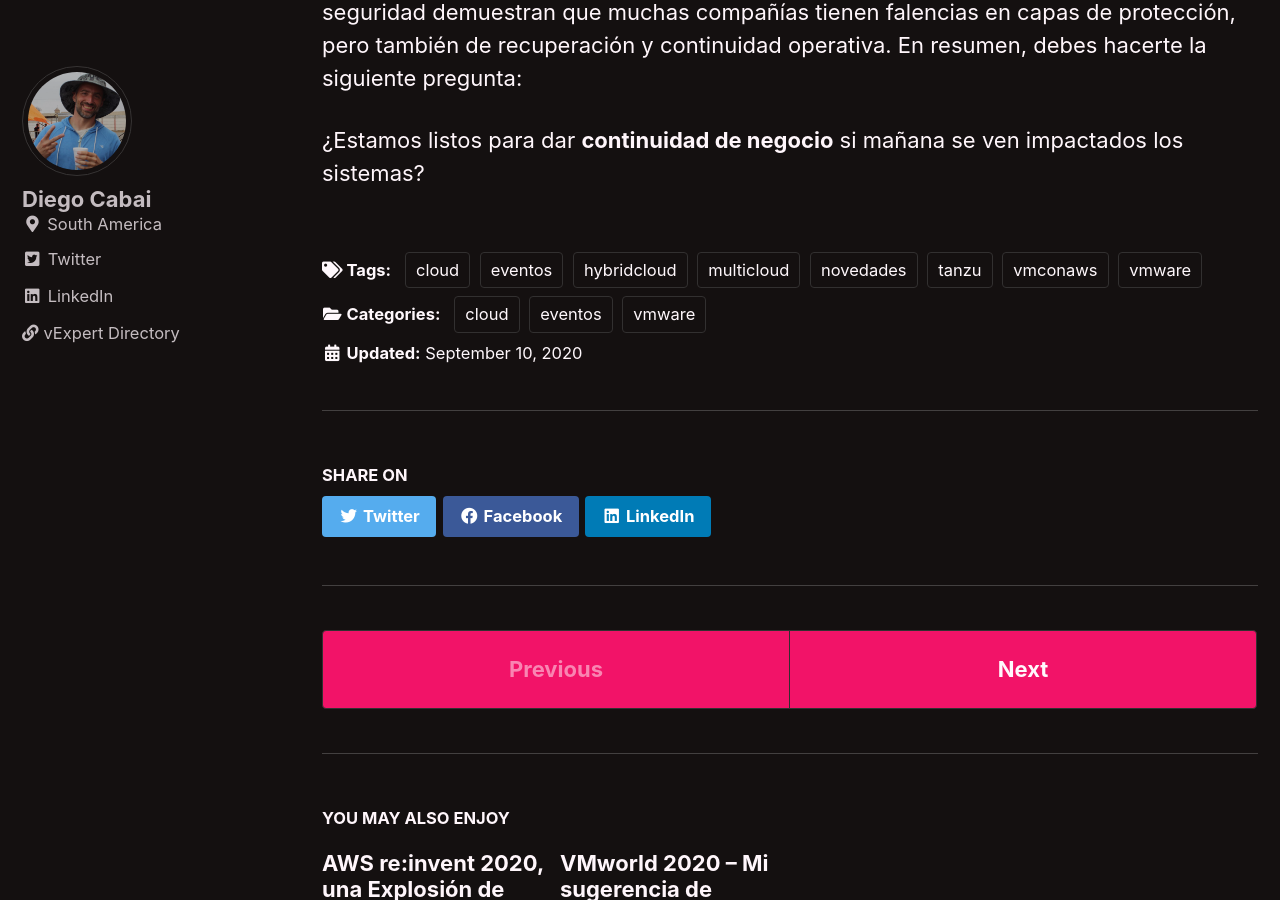
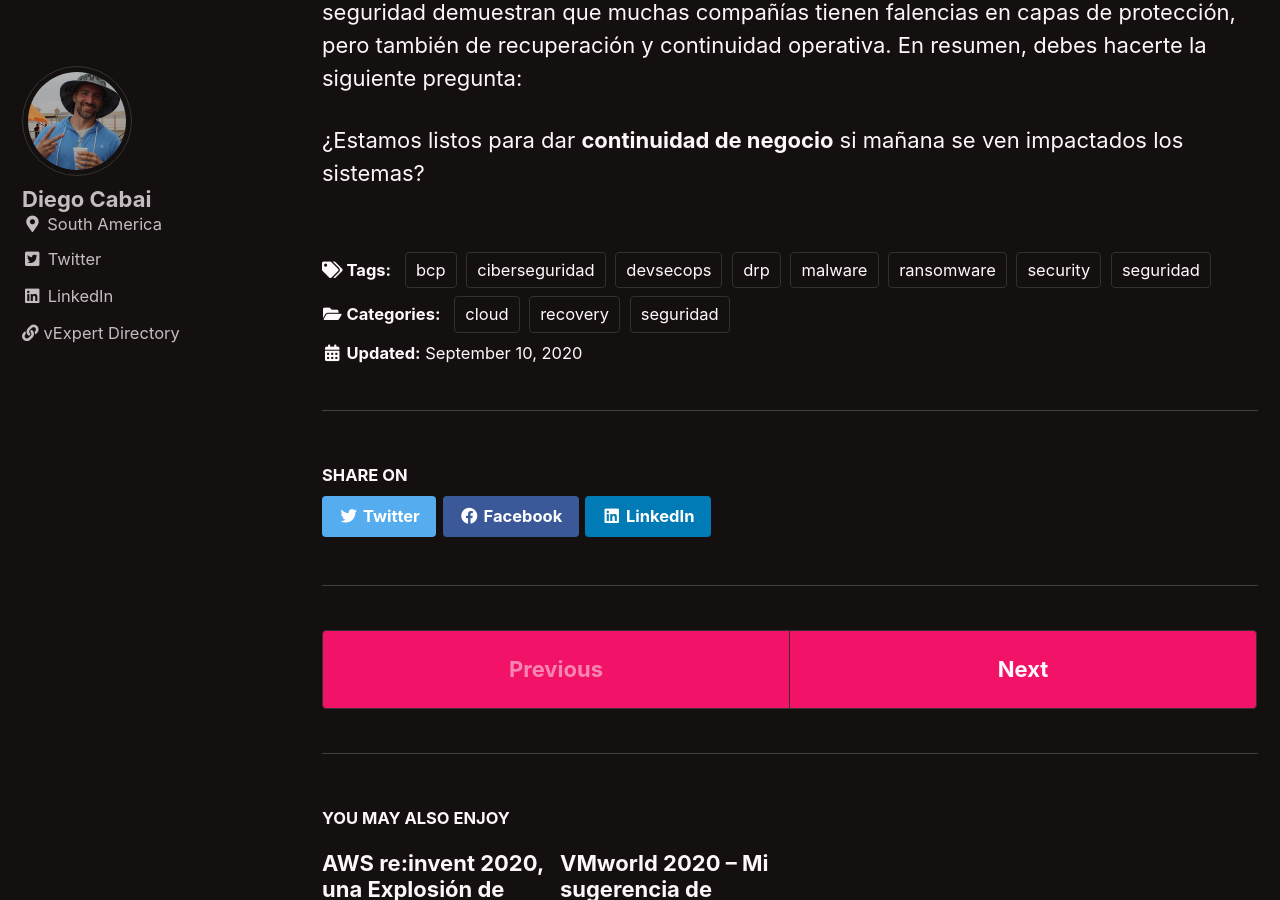
Before and after one commit to dcabai/dcabai.github.io, a Jekyll site: the page built from _posts/2020-09-10-ransomware-buitres-al-acecho.md, in a window 1280 px wide and 900 px high, scrolled down 2656 px. Built offline with Jekyll 4.4.1, drawn with Linux system fonts in a browser that asks for light colours; cached includes are drawn as plain includes; some of the changed text lies outside the part shown.

Commit message:
Update 2020-09-10-ransomware-buitres-al-acecho.md

```diff
--- a/_posts/2020-09-10-ransomware-buitres-al-acecho.md
+++ b/_posts/2020-09-10-ransomware-buitres-al-acecho.md
@@ -1,8 +1,8 @@
 ---
 layout: single
 title:  "VMworld 2020 – Mi sugerencia de Sesiones para tu Agenda"
-categories: cloud eventos vmware
-tags: cloud vmware eventos vmconaws novedades multicloud hybridcloud tanzu
+categories: cloud recovery seguridad
+tags: ciberseguridad seguridad bcp drp ransomware malware security devsecops
 date:   2020-09-10 10:50:23 -0400
 classes: wide
 ---
```
